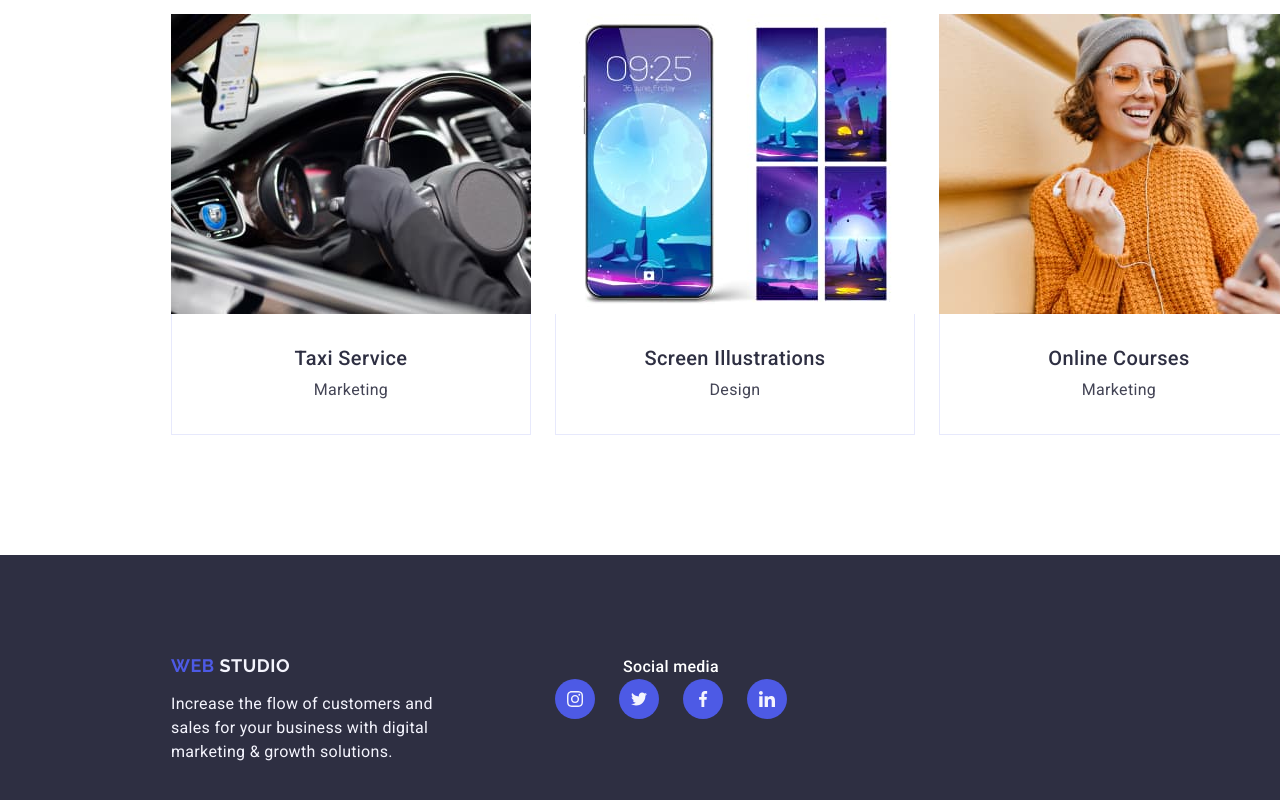
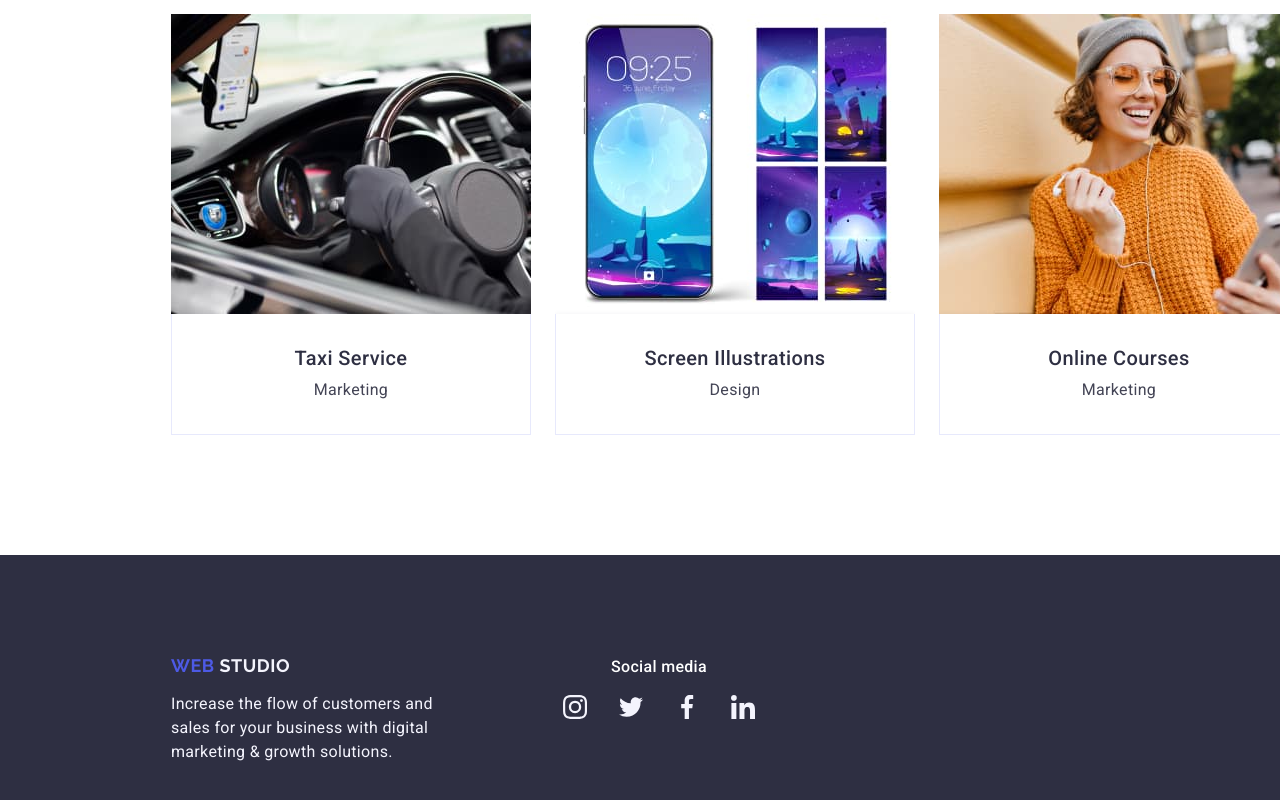
Before and after one commit to ViktoriiaKytsenko/goit-markup-hw-04, a plain HTML site: page index.html in a window 1280 px wide. Shown: the part 2628-3428 px from the top of the page. Drawn offline with nearby package versions, Linux system fonts and the light colour scheme.

Commit message:
bug fixes in the footer

```diff
--- a/css/styles.css
+++ b/css/styles.css
@@ -315,6 +315,8 @@ img {
 .team-item {
   background: #fff;
   border-radius: 0 0 4px 4px;
+  box-shadow: 0px 1px 6px rgba(46, 47, 66, 0.08),
+    0px 1px 1px rgba(46, 47, 66, 0.16), 0px 2px 1px rgba(46, 47, 66, 0.08);
 }
 
 .container-team-name {
@@ -407,7 +409,9 @@ img {
   height: 100%;
   padding: 40px 32px;
   transform: translateY(100%);
-  transition: transform 250ms cubic-bezier(0.4, 0, 0.2, 1);
+  transition: box-shadow 250ms cubic-bezier(0.4, 0, 0.2, 1);
+  box-shadow: 0px 1px 6px rgba(46, 47, 66, 0.08),
+    0px 1px 1px rgba(46, 47, 66, 0.16), 0px 2px 1px rgba(46, 47, 66, 0.08);
 }
 
 .portfolio-item:hover .portfolio-overlay {
@@ -466,4 +470,19 @@ img {
   line-height: 1.5;
   letter-spacing: 0.02em;
   color: #fff;
+  margin-bottom: 16px;
 }
+
+.social-list {
+  gap: 16px;
+}
+
+.social-link-footer:hover,
+.social-link-footer:focus {
+  background-color: #31d0aa;
+}
+
+.social-icon {
+  width: 24px;
+  height: 24px;
+}
--- a/index.html
+++ b/index.html
@@ -432,28 +432,28 @@
           <p class="social-text">Social media</p>
           <ul class="social-list">
             <li class="social-item footer-social-item">
-              <a class="social-link" href="">
+              <a class="social-link-footer" href="">
                 <svg class="social-icon" width="16" height="16">
                   <use href="./images/icons.svg#icon-instagram-2"></use>
                 </svg>
               </a>
             </li>
-            <li class="social-item">
-              <a class="social-link" href="">
+            <li class="social-item footer-social-item">
+              <a class="social-link-footer" href="">
                 <svg class="social-icon" width="16" height="16">
                   <use href="./images/icons.svg#icon-twitter-1"></use>
                 </svg>
               </a>
             </li>
-            <li class="social-item">
-              <a class="social-link" href="">
+            <li class="social-item footer-social-item">
+              <a class="social-link-footer" href="">
                 <svg class="social-icon" width="16" height="16">
                   <use href="./images/icons.svg#icon-facebook-1"></use>
                 </svg>
               </a>
             </li>
-            <li class="social-item">
-              <a class="social-link" href="">
+            <li class="social-item footer-social-item">
+              <a class="social-link-footer" href="">
                 <svg class="social-icon" width="16" height="16">
                   <use href="./images/icons.svg#icon-linkedin-1"></use>
                 </svg>
```
